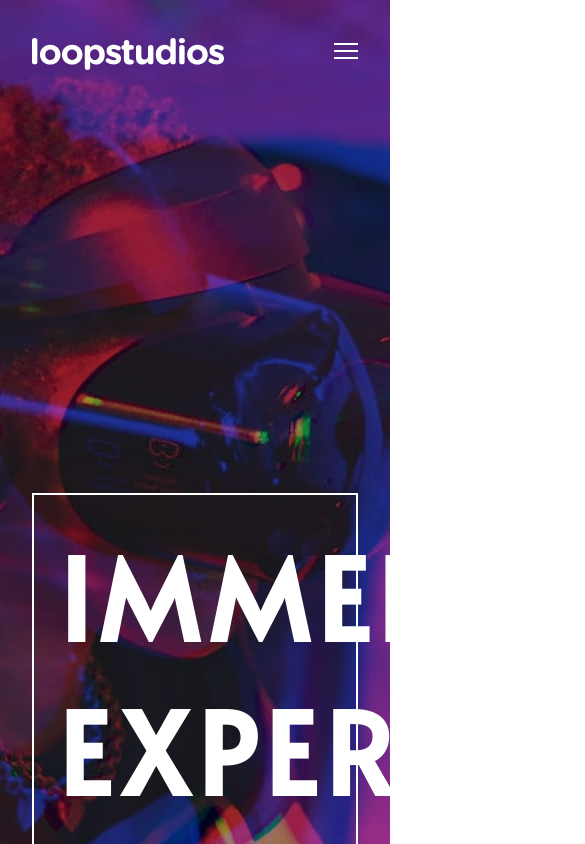
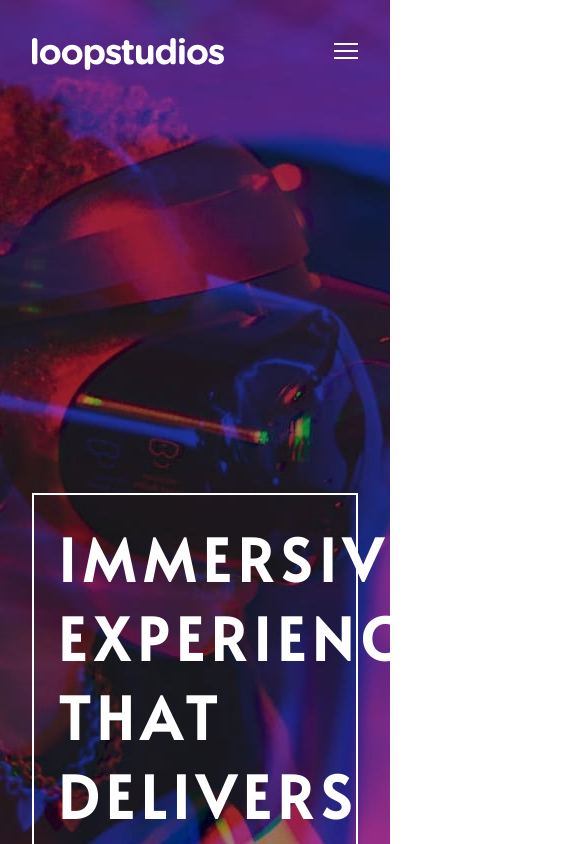
Before and after one commit to BasharKhdr1992/loopstudios-landing-page, a React (Create React App) app: page / in a window 390 px wide. Shown: the top 844 px of the page, 585 px wide, since content can reach past the window. Built offline with nearby package versions, Linux system fonts and the light colour scheme.

Commit message:
fixing main header text styling

```diff
--- a/src/components/header/Header.css
+++ b/src/components/header/Header.css
@@ -12,7 +12,7 @@
   padding: 1.5rem;
   margin-top: 4rem;
   letter-spacing: 0.5rem;
-  font-size: 4rem;
+  font-size: 2rem;
   text-transform: uppercase;
   border: 0.15rem solid hsl(0, 0%, 100%);
   width: 60%;
@@ -27,7 +27,7 @@
   }
   .header-text {
     width: 100%;
-    font-size: 3.5rem;
+    font-size: 1.8rem;
     margin-top: 26rem;
   }
 }
```
